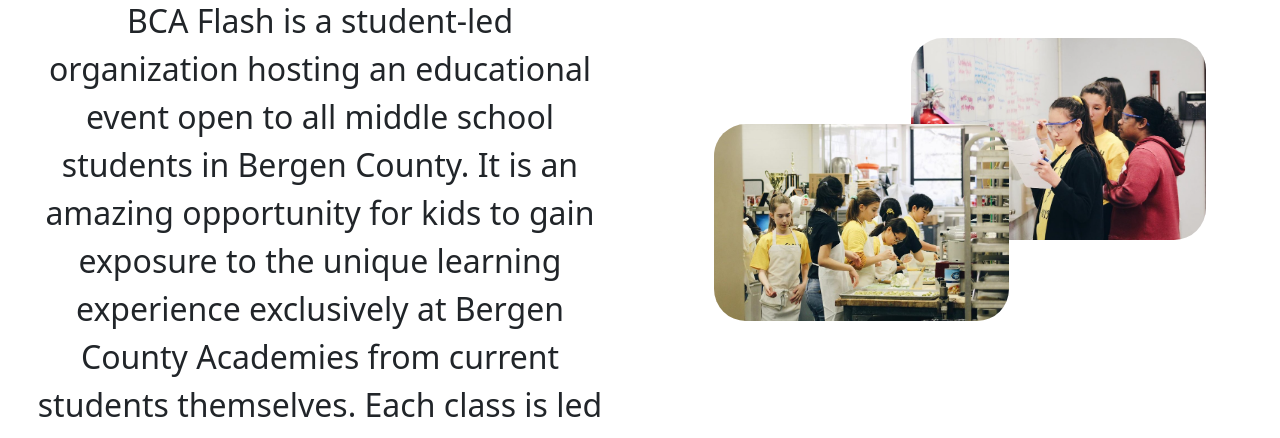
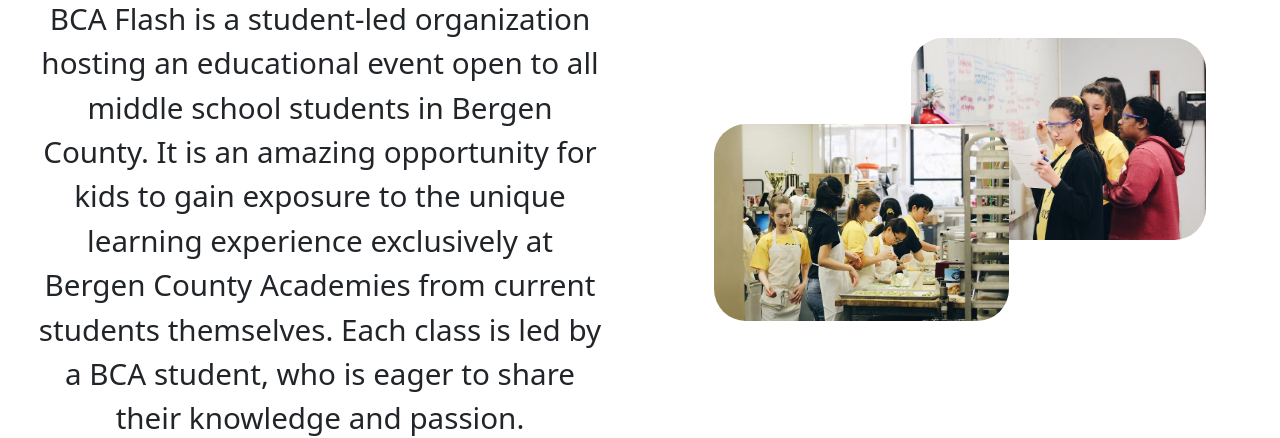
Before and after one commit to Lermanator/bca-flash, a React app: page / in a window 1280 px wide. Shown: the part 358-796 px from the top of the page. Built offline with nearby package versions, Linux system fonts and the light colour scheme.

```diff
--- a/src/pages/Home/Home.css
+++ b/src/pages/Home/Home.css
@@ -67,7 +67,7 @@
 .answer {
     align-self: center;
     text-align: center;
-    font-size: 2rem;
+    font-size: 1.85rem;
     max-height: 15vh;
     padding-left: 1.5rem;
     padding-right: 1.5rem;
```
